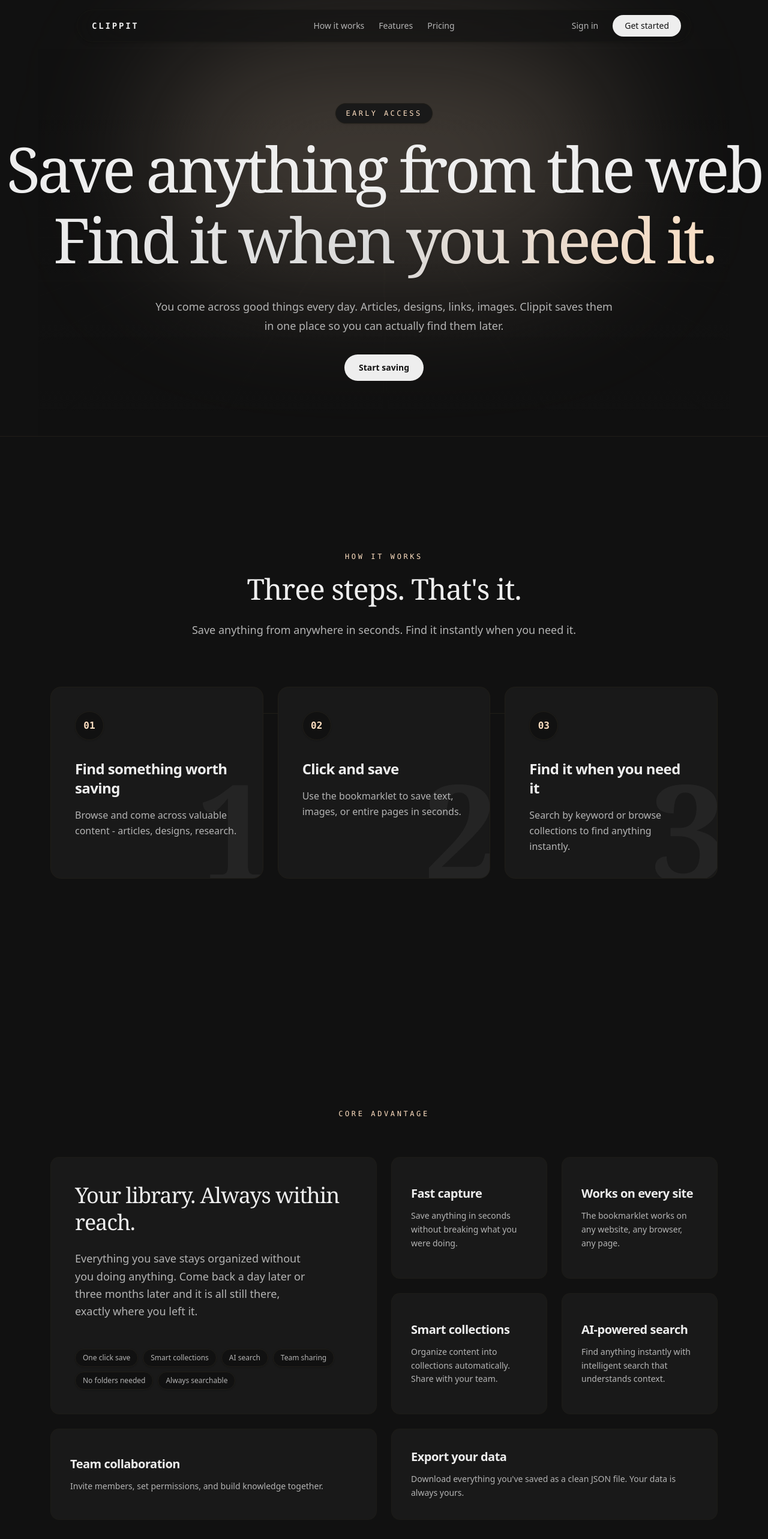
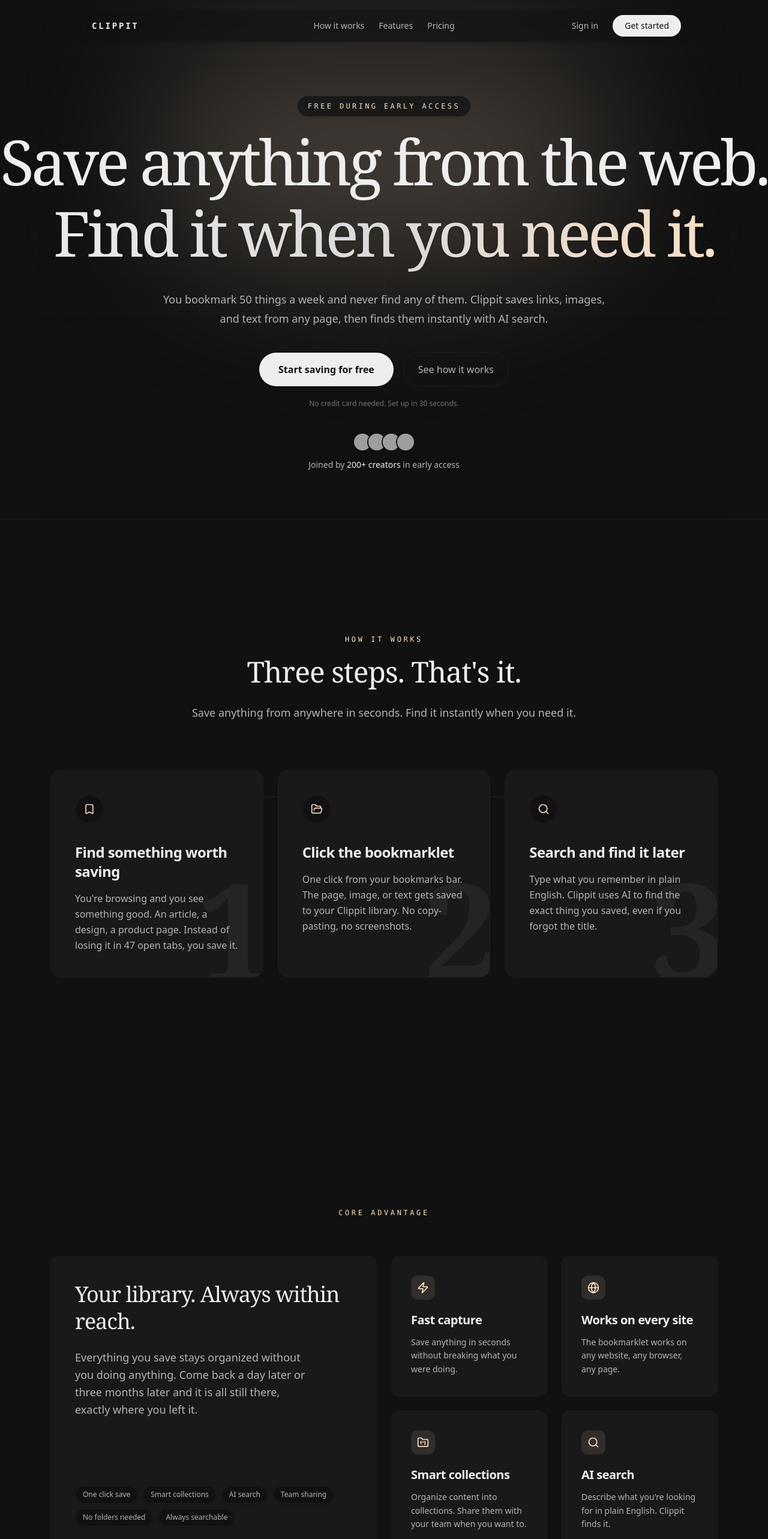
Before and after one commit to shubGupta10/clippit, a Next.js app in the folder clippit-client/: page / in a window 1280 px wide. Shown: the top 2566 px of the page at 60% size. Built offline with nearby package versions, Linux system fonts and the light colour scheme; no server answers; grey boxes are pictures that could not be loaded.

Commit message:
updated landing page

```diff
--- a/clippit-client/app/page.tsx
+++ b/clippit-client/app/page.tsx
@@ -2,6 +2,7 @@
 import { HeroSection } from "@/components/hero-section-dark";
 import { HowItWorks } from "@/components/landing/HowItWorks";
 import { Features } from "@/components/landing/Features";
+import { MidPageCTA } from "@/components/landing/MidPageCTA";
 import { WhyYouNeed } from "@/components/landing/WhyYouNeed";
 import { Collections } from "@/components/landing/Collections";
 import { Pricing } from "@/components/landing/Pricing";
@@ -25,6 +26,8 @@
           <Features />
         </div>
 
+        <MidPageCTA />
+
         <div className="py-16 md:py-24">
           <WhyYouNeed />
         </div>
--- a/clippit-client/components/floating-header.tsx
+++ b/clippit-client/components/floating-header.tsx
@@ -1,4 +1,5 @@
 import Link from "next/link";
+import { Menu } from "lucide-react";
 
 const navItems = [
   { label: "How it works", href: "#workflow" },
@@ -35,7 +36,7 @@
         <div className="flex flex-1 justify-end items-center gap-2">
           <Link
             href="/sign-in"
-            className="hidden sm:inline-flex rounded-full px-4 py-2 text-sm font-medium text-muted-foreground transition-colors hover:text-foreground hover:bg-muted/40"
+            className="rounded-full px-4 py-2 text-sm font-medium text-muted-foreground transition-colors hover:text-foreground hover:bg-muted/40"
           >
             Sign in
           </Link>
--- a/clippit-client/components/hero-section-dark.tsx
+++ b/clippit-client/components/hero-section-dark.tsx
@@ -112,14 +112,14 @@
   (
     {
       className,
-      title = "Early Access",
+      title = "Free during early access",
       subtitle = {
-        regular: "Save anything from the web",
+        regular: "Save anything from the web.",
         gradient: "Find it when you need it.",
       },
       description =
-      "You come across good things every day. Articles, designs, links, images. Clippit saves them in one place so you can actually find them later.",
-      ctaText = "Start saving",
+      "You bookmark 50 things a week and never find any of them. Clippit saves links, images, and text from any page, then finds them instantly with AI search.",
+      ctaText = "Start saving for free",
       ctaHref = "/sign-up",
       bottomImage = {
         light: "https://farmui.vercel.app/dashboard-light.png",
@@ -151,7 +151,7 @@
 
               <p className="mx-auto max-w-xl md:max-w-3xl text-[15px] md:text-lg leading-relaxed md:leading-8 text-muted-foreground/80 md:text-muted-foreground px-4 md:px-0">
                 <span className="md:hidden">
-                  Clippit saves the links, pages, and images that stop your scroll. Access them instantly, anywhere.
+                  Save links, images, and text from any page. Find them later with AI search. No folders, no mess.
                 </span>
                 <span className="hidden md:inline">
                   {description}
@@ -159,13 +159,36 @@
               </p>
             </div>
 
-            <div className="mt-6 sm:mt-8">
+            <div className="mt-8 sm:mt-10 flex flex-col sm:flex-row items-center gap-4">
               <Link
                 href={ctaHref}
-                className="inline-flex rounded-full bg-foreground px-6 py-3 text-sm font-semibold text-background transition-opacity hover:opacity-90"
+                className="inline-flex rounded-full bg-foreground px-8 py-4 text-base font-bold text-background transition-all hover:scale-105 active:scale-95 shadow-lg"
               >
                 {ctaText}
               </Link>
+              <Link
+                href="#workflow"
+                className="inline-flex rounded-full border border-border px-6 py-4 text-base font-medium text-muted-foreground transition-colors hover:text-foreground hover:bg-muted/40"
+              >
+                See how it works
+              </Link>
+            </div>
+
+            <p className="mt-5 text-xs text-muted-foreground/60 font-medium">
+              No credit card needed. Set up in 30 seconds.
+            </p>
+
+            {/* Social proof */}
+            <div className="mt-10 flex flex-col items-center gap-3">
+              <div className="flex -space-x-2">
+                <img src="https://i.pravatar.cc/150?img=12" alt="" className="w-8 h-8 rounded-full border-2 border-background object-cover" />
+                <img src="https://i.pravatar.cc/150?img=32" alt="" className="w-8 h-8 rounded-full border-2 border-background object-cover" />
+                <img src="https://i.pravatar.cc/150?img=45" alt="" className="w-8 h-8 rounded-full border-2 border-background object-cover" />
+                <img src="https://i.pravatar.cc/150?img=68" alt="" className="w-8 h-8 rounded-full border-2 border-background object-cover" />
+              </div>
+              <p className="text-sm text-muted-foreground">
+                Joined by <span className="text-foreground font-medium">200+ creators</span> in early access
+              </p>
             </div>
 
             {/* {bottomImage && <HeroImage light={bottomImage.light} dark={bottomImage.dark} />} */}
--- a/clippit-client/components/landing/Features.tsx
+++ b/clippit-client/components/landing/Features.tsx
@@ -1,3 +1,5 @@
+import { Zap, Globe, FolderKanban, Search, Users, Download } from "lucide-react";
+
 export function Features() {
   const primaryFeature = {
     title: "Your library. Always within reach.",
@@ -6,31 +8,37 @@
 
   const bentoFeatures = [
     {
+      icon: Zap,
       title: "Fast capture",
       body: "Save anything in seconds without breaking what you were doing.",
       className: "col-span-1",
     },
     {
+      icon: Globe,
       title: "Works on every site",
       body: "The bookmarklet works on any website, any browser, any page.",
       className: "col-span-1",
     },
     {
+      icon: FolderKanban,
       title: "Smart collections",
-      body: "Organize content into collections automatically. Share with your team.",
+      body: "Organize content into collections. Share them with your team when you want to.",
       className: "col-span-1",
     },
     {
-      title: "AI-powered search",
-      body: "Find anything instantly with intelligent search that understands context.",
+      icon: Search,
+      title: "AI search",
+      body: "Describe what you're looking for in plain English. Clippit finds it.",
       className: "col-span-1",
     },
     {
+      icon: Users,
       title: "Team collaboration",
-      body: "Invite members, set permissions, and build knowledge together.",
+      body: "Invite people to your collections. They can view, add, and edit. Simple permissions, no complexity.",
       className: "col-span-1 md:col-span-1 lg:col-span-2",
     },
     {
+      icon: Download,
       title: "Export your data",
       body: "Download everything you've saved as a clean JSON file. Your data is always yours.",
       className: "col-span-1 md:col-span-1 lg:col-span-2",
@@ -76,6 +84,9 @@
               key={feature.title}
               className={`rounded-2xl border border-border/60 bg-card p-8 flex flex-col justify-center hover:bg-muted/30 transition-colors duration-300 ${feature.className}`}
             >
+              <div className="w-10 h-10 rounded-xl bg-primary/10 flex items-center justify-center mb-5">
+                <feature.icon className="w-5 h-5 text-primary" />
+              </div>
               <h4 className="text-xl font-semibold text-foreground tracking-tight">
                 {feature.title}
               </h4>
--- a/clippit-client/components/landing/HowItWorks.tsx
+++ b/clippit-client/components/landing/HowItWorks.tsx
@@ -4,18 +4,21 @@
   const steps = [
     {
       number: 1,
+      icon: Bookmark,
       title: "Find something worth saving",
-      description: "Browse and come across valuable content - articles, designs, research."
+      description: "You're browsing and you see something good. An article, a design, a product page. Instead of losing it in 47 open tabs, you save it."
     },
     {
       number: 2,
-      title: "Click and save",
-      description: "Use the bookmarklet to save text, images, or entire pages in seconds."
+      icon: FolderOpen,
+      title: "Click the bookmarklet",
+      description: "One click from your bookmarks bar. The page, image, or text gets saved to your Clippit library. No copy-pasting, no screenshots."
     },
     {
       number: 3,
-      title: "Find it when you need it",
-      description: "Search by keyword or browse collections to find anything instantly."
+      icon: Search,
+      title: "Search and find it later",
+      description: "Type what you remember in plain English. Clippit uses AI to find the exact thing you saved, even if you forgot the title."
     },
   ];
 
@@ -49,9 +52,9 @@
               </div>
 
               <div className="relative z-10">
-                {/* Step pill indicator */}
-                <div className="mb-8 inline-flex h-12 w-12 items-center justify-center rounded-full bg-background border border-border font-mono text-base font-semibold text-primary shadow-sm">
-                  0{step.number}
+                {/* Step pill indicator with icon */}
+                <div className="mb-8 inline-flex h-12 w-12 items-center justify-center rounded-full bg-background border border-border shadow-sm">
+                  <step.icon className="w-5 h-5 text-primary" />
                 </div>
 
                 <h3 className="text-xl md:text-2xl font-semibold text-foreground tracking-tight">
--- /dev/null
+++ b/clippit-client/components/landing/MidPageCTA.tsx
@@ -0,0 +1,24 @@
+import Link from "next/link";
+
+export function MidPageCTA() {
+  return (
+    <section className="py-12 md:py-16">
+      <div className="mx-auto max-w-3xl px-5 text-center">
+        <div className="rounded-2xl border border-border/60 bg-card p-8 md:p-12 flex flex-col items-center gap-6">
+          <h3 className="font-serif text-2xl md:text-3xl tracking-tight text-foreground">
+            Ready to try it?
+          </h3>
+          <p className="text-muted-foreground text-base max-w-md">
+            It takes 30 seconds to set up. Save your first link today.
+          </p>
+          <Link
+            href="/sign-up"
+            className="inline-flex rounded-full bg-foreground px-8 py-3.5 text-sm font-bold text-background transition-all hover:scale-105 active:scale-95 shadow-md"
+          >
+            Start saving for free
+          </Link>
+        </div>
+      </div>
+    </section>
+  );
+}
--- a/clippit-client/components/landing/Pricing.tsx
+++ b/clippit-client/components/landing/Pricing.tsx
@@ -1,28 +1,20 @@
 import Link from "next/link";
-import { Check, Sparkles, Zap } from "lucide-react";
+import { Check, Zap } from "lucide-react";
 
-const freePlanFeatures = [
+const features = [
   "Up to 100 saves",
   "3 personal collections",
   "2 shared collections",
-  "AI-powered search",
+  "AI search",
   "Browser bookmarklet",
   "Export data as JSON",
-];
-
-const proPlanFeatures = [
-  "Everything in Free",
-  "Unlimited saves",
-  "Unlimited collections",
-  "Unlimited shared collections",
-  "CSV & Markdown export",
-  "Priority support",
+  "Invite team members",
 ];
 
 export function Pricing() {
   return (
     <section id="pricing" className="py-24">
-      <div className="mx-auto max-w-5xl px-5 md:px-8">
+      <div className="mx-auto max-w-3xl px-5 md:px-8">
         {/* Section Header */}
         <div className="mb-16 text-center">
           <p className="font-mono text-xs uppercase tracking-[0.3em] text-primary mb-6">
@@ -32,43 +24,43 @@
             Free while we build.
           </h2>
           <p className="mt-6 text-lg text-muted-foreground max-w-xl mx-auto leading-relaxed">
-            Clippit is completely free during early access. A Pro plan with advanced features is on the way.
+            Everything is free during early access. No limits on features, no credit card, no catch. A paid plan will come later with higher limits.
           </p>
         </div>
 
-        {/* Pricing Cards */}
-        <div className="grid grid-cols-1 md:grid-cols-2 gap-6 md:gap-8 max-w-4xl mx-auto">
+        {/* Single Pricing Card */}
+        <div className="relative rounded-2xl border border-primary/20 bg-card p-8 md:p-12 flex flex-col items-center max-w-lg mx-auto overflow-hidden group">
 
-          {/* Free Plan */}
-          <div className="relative rounded-2xl border border-border/60 bg-card p-8 md:p-10 flex flex-col hover:border-primary/30 transition-all duration-500 group">
+          {/* Subtle gradient */}
+          <div className="absolute inset-0 bg-gradient-to-br from-primary/[0.03] via-transparent to-primary/[0.06] pointer-events-none" />
+          <div className="absolute -top-20 -right-20 w-40 h-40 bg-primary/8 rounded-full blur-3xl pointer-events-none" />
 
+          <div className="relative z-10 w-full flex flex-col items-center">
             {/* Badge */}
-            <div className="flex items-center justify-between mb-8">
-              <div className="flex items-center gap-2.5">
-                <div className="w-9 h-9 rounded-xl bg-primary/10 flex items-center justify-center">
-                  <Zap className="w-4.5 h-4.5 text-primary" />
-                </div>
-                <h3 className="text-lg font-bold text-foreground tracking-tight">Early Access</h3>
+            <div className="flex items-center gap-2.5 mb-8">
+              <div className="w-9 h-9 rounded-xl bg-primary/10 flex items-center justify-center">
+                <Zap className="w-4.5 h-4.5 text-primary" />
               </div>
-              <span className="px-3 py-1 rounded-full bg-primary/10 text-primary text-[10px] font-bold uppercase tracking-widest">
-                Current
+              <h3 className="text-lg font-bold text-foreground tracking-tight">Early Access</h3>
+              <span className="px-3 py-1 rounded-full bg-primary/10 text-primary text-[10px] font-bold uppercase tracking-widest ml-2">
+                Free
               </span>
             </div>
 
             {/* Price */}
-            <div className="mb-8">
-              <div className="flex items-baseline gap-1">
-                <span className="text-5xl font-bold text-foreground tracking-tight">$0</span>
+            <div className="mb-8 text-center">
+              <div className="flex items-baseline gap-1 justify-center">
+                <span className="text-6xl font-bold text-foreground tracking-tight">$0</span>
                 <span className="text-muted-foreground text-sm font-medium">/month</span>
               </div>
               <p className="mt-2 text-sm text-muted-foreground">
-                Free forever during early access
+                No credit card required
               </p>
             </div>
 
             {/* Features */}
-            <ul className="space-y-3.5 mb-10 flex-1">
-              {freePlanFeatures.map((feature) => (
+            <ul className="space-y-3.5 mb-10 w-full max-w-xs">
+              {features.map((feature) => (
                 <li key={feature} className="flex items-center gap-3 text-[14px] text-foreground/80">
                   <div className="w-5 h-5 rounded-full bg-primary/10 flex items-center justify-center shrink-0">
                     <Check className="w-3 h-3 text-primary" />
@@ -81,72 +73,16 @@
             {/* CTA */}
             <Link
               href="/sign-up"
-              className="w-full inline-flex items-center justify-center rounded-xl bg-foreground text-background py-3.5 text-sm font-bold transition-all hover:scale-[1.02] active:scale-[0.98] shadow-lg"
+              className="w-full max-w-xs inline-flex items-center justify-center rounded-xl bg-foreground text-background py-3.5 text-sm font-bold transition-all hover:scale-[1.02] active:scale-[0.98] shadow-lg"
             >
               Get started free
             </Link>
           </div>
-
-          {/* Pro Plan */}
-          <div className="relative rounded-2xl border border-primary/20 bg-card p-8 md:p-10 flex flex-col transition-all duration-500 group overflow-hidden">
-
-            {/* Subtle gradient overlay */}
-            <div className="absolute inset-0 bg-gradient-to-br from-primary/[0.03] via-transparent to-primary/[0.06] pointer-events-none" />
-
-            {/* Glow */}
-            <div className="absolute -top-20 -right-20 w-40 h-40 bg-primary/8 rounded-full blur-3xl pointer-events-none" />
-
-            <div className="relative z-10 flex flex-col h-full">
-              {/* Badge */}
-              <div className="flex items-center justify-between mb-8">
-                <div className="flex items-center gap-2.5">
-                  <div className="w-9 h-9 rounded-xl bg-primary/15 flex items-center justify-center">
-                    <Sparkles className="w-4.5 h-4.5 text-primary" />
-                  </div>
-                  <h3 className="text-lg font-bold text-foreground tracking-tight">Pro</h3>
-                </div>
-                <span className="px-3 py-1 rounded-full bg-muted text-muted-foreground text-[10px] font-bold uppercase tracking-widest">
-                  Coming soon
-                </span>
-              </div>
-
-              {/* Price */}
-              <div className="mb-8">
-                <div className="flex items-baseline gap-1">
-                  <span className="text-5xl font-bold text-foreground/40 tracking-tight">$—</span>
-                  <span className="text-muted-foreground/50 text-sm font-medium">/month</span>
-                </div>
-                <p className="mt-2 text-sm text-muted-foreground/70">
-                  Pricing announced soon
-                </p>
-              </div>
-
-              {/* Features */}
-              <ul className="space-y-3.5 mb-10 flex-1">
-                {proPlanFeatures.map((feature, i) => (
-                  <li key={feature} className={`flex items-center gap-3 text-[14px] ${i === 0 ? "text-foreground/80" : "text-foreground/50"}`}>
-                    <div className={`w-5 h-5 rounded-full flex items-center justify-center shrink-0 ${i === 0 ? "bg-primary/10" : "bg-muted"}`}>
-                      <Check className={`w-3 h-3 ${i === 0 ? "text-primary" : "text-muted-foreground/60"}`} />
-                    </div>
-                    {feature}
-                  </li>
-                ))}
-              </ul>
-
-              {/* CTA */}
-              <button
-                disabled
-                className="w-full inline-flex items-center justify-center rounded-xl border border-border bg-muted/50 text-muted-foreground py-3.5 text-sm font-bold cursor-not-allowed opacity-70"
-              >
-                Coming Soon
-              </button>
-            </div>
-          </div>
         </div>
 
         {/* Bottom note */}
-        <p className="mt-10 text-center text-[10px] text-muted-foreground/60 font-bold uppercase tracking-[0.2em] animate-in fade-in duration-1000">
-          FREE 100 SAVES • NO CREDIT CARD REQUIRED • PRO COMING SOON
+        <p className="mt-8 text-center text-xs text-muted-foreground/50 font-medium">
+          Pro plan with higher limits coming later. Early access users will get a discount.
         </p>
       </div>
     </section>
```
